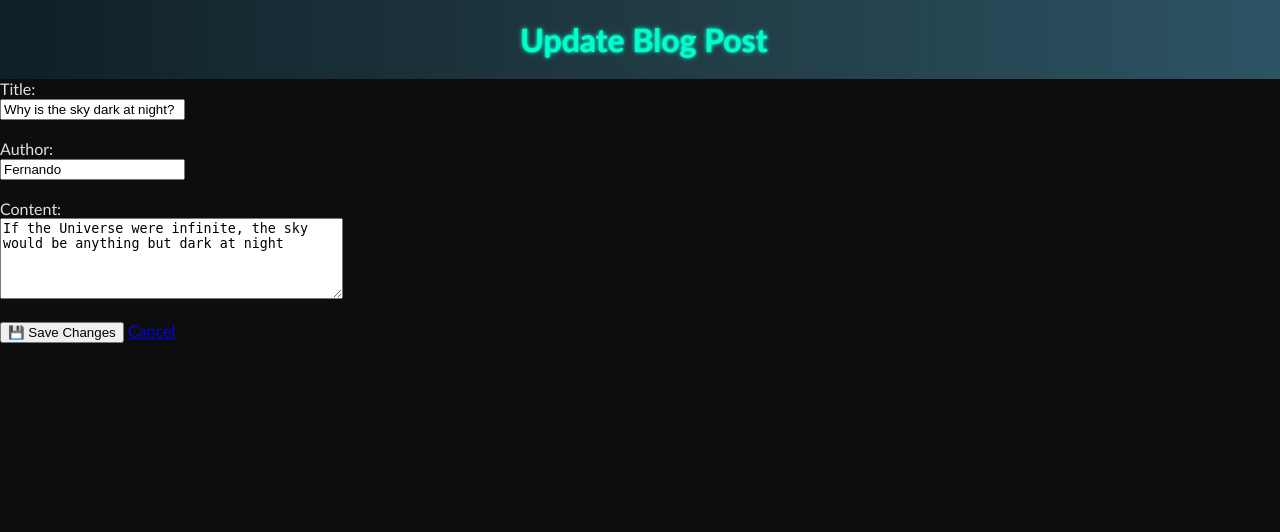
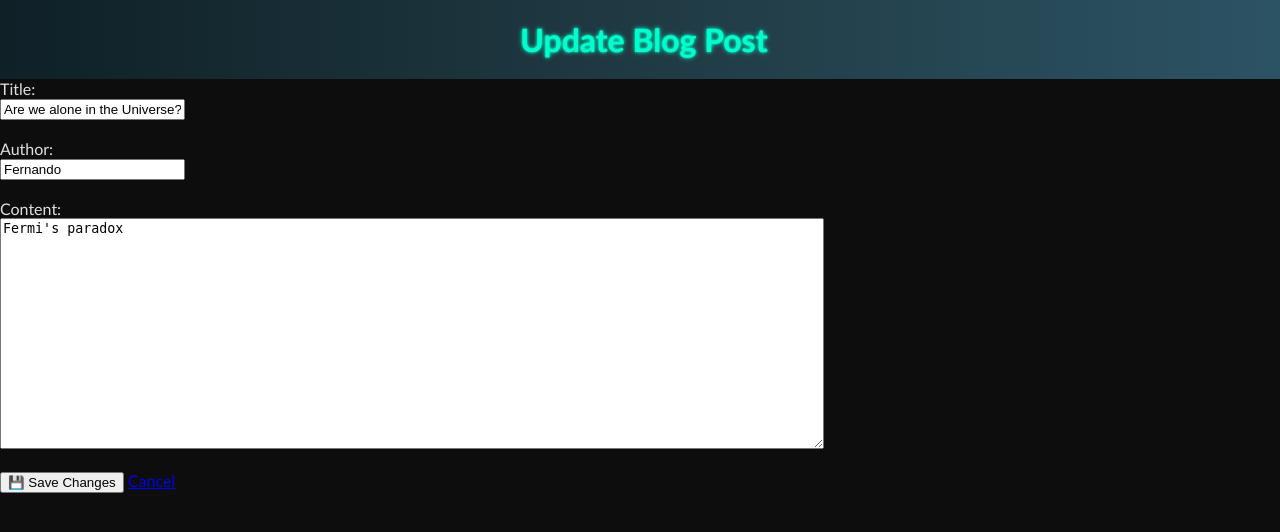
Before and after one commit to fcuriel66/Masterblog, a Flask app: page /update/5 in a window 1280 px wide. Shown: the top 532 px of the page. Run offline with Flask 3, Linux system fonts and the light colour scheme.

Commit message:
Enhanced the text area for add and update functions

```diff
--- a/blogs.json
+++ b/blogs.json
@@ -1,9 +1,9 @@
 [
     {
         "id": 5,
-        "title": "Why is the sky dark at night?",
+        "title": "Are we alone in the Universe?",
         "author": "Fernando",
-        "content": "If the Universe were infinite, the sky would be anything but dark at night",
+        "content": "Fermi's paradox",
         "likes": 2
     },
     {
--- a/templates/add.html
+++ b/templates/add.html
@@ -16,7 +16,7 @@
         <input type="text" id="author" name="author" required><br><br>
 
         <label for="content">Content:</label><br>
-        <textarea id="content" name="content" rows="10" required></textarea><br><br>
+        <textarea id="content" name="content" rows="15" cols="100" required></textarea><br><br>
 
         <button type="submit">Add Post</button>
     </form>
--- a/templates/update.html
+++ b/templates/update.html
@@ -15,7 +15,7 @@
         <input type="text" id="author" name="author" value="{{ post.author }}" required><br><br>
 
         <label for="content">Content:</label><br>
-        <textarea id="content" name="content" rows="5" cols="40" required>{{ post.content }}</textarea><br><br>
+        <textarea id="content" name="content" rows="15" cols="100" required>{{ post.content }}</textarea><br><br>
 
         <button type="submit">💾 Save Changes</button>
         <a href="{{ url_for('index') }}">Cancel</a>
```
